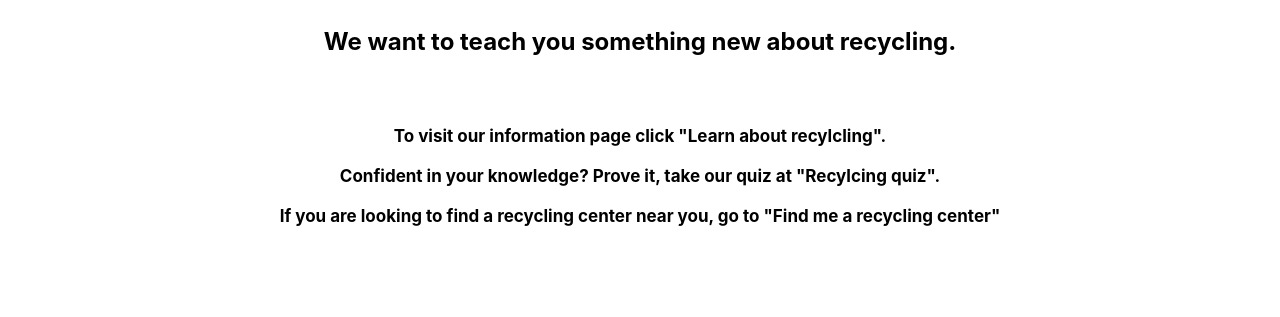
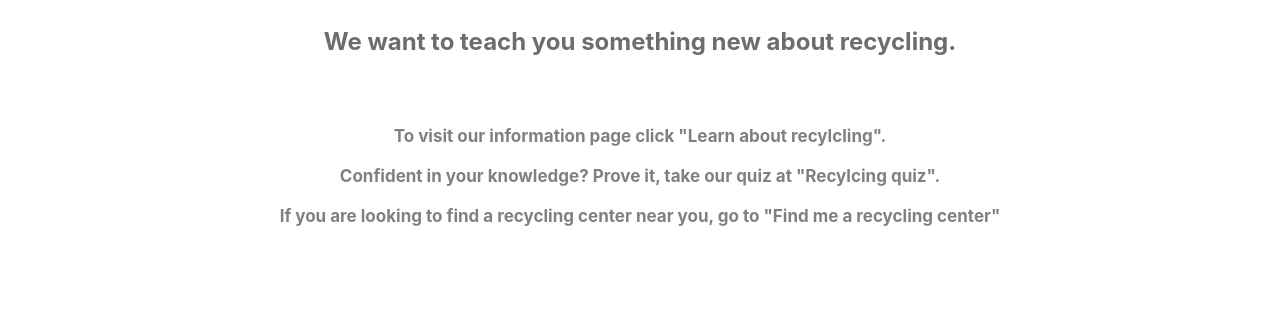
Before and after one commit to bengant3/recycleNashville, a Gatsby site: page / in a window 1280 px wide. Shown: the part 219-536 px from the top of the page. Built offline with nearby package versions, Linux system fonts and the light colour scheme; Gatsby itself is replaced by a stand-in of ours.

Commit message:
changed font color

```diff
--- a/src/Components/WelcomeSection/index.js
+++ b/src/Components/WelcomeSection/index.js
@@ -8,7 +8,7 @@ const WelcomeSection = () => {
         <Wrapper>
             <Title>
                 <h1 style={titleStyle}>Welcome to Recycle Nashville!</h1>
-                <p>
+                <p style={subHeading}>
                     We want to teach you something new about recycling.
                     <br/>
                 </p>
@@ -41,5 +41,10 @@ const titleStyle = {
 }
 
 const bodyStyle = {
+    color: "gray",
     fontSize: 17
 }
+
+const subHeading = {
+    color: "#6D6D6D"
+}
```
